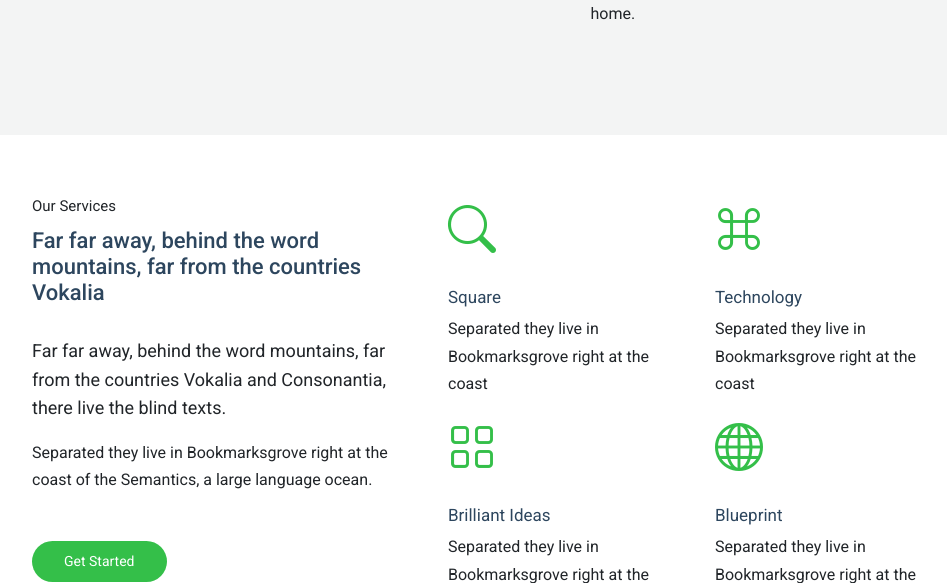
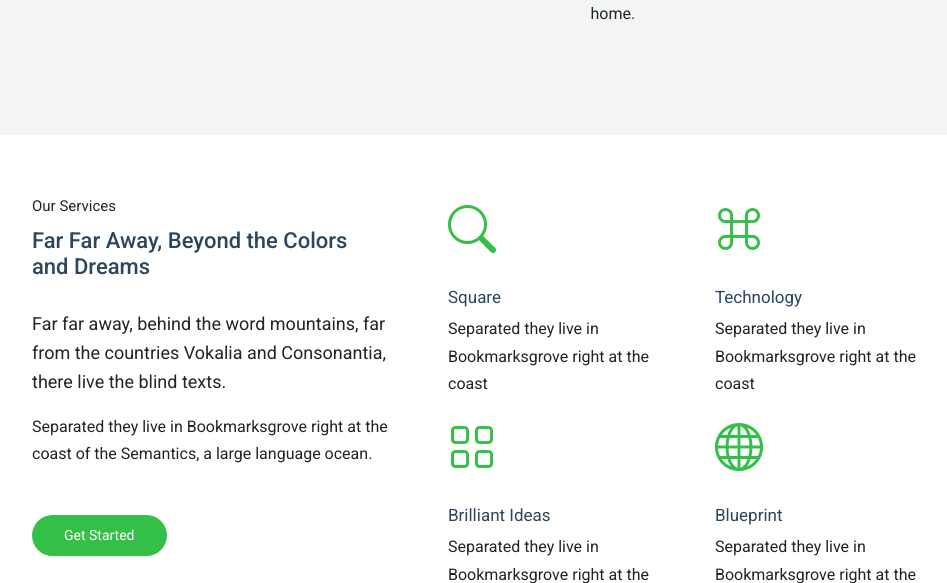
Before and after one commit to abby2395/landing-page-apus, a Django app: page / in a window 1280 px wide. Shown: the part 1900-2483 px from the top of the page, without its empty margins (145-1092 px from the left). Run offline with Django 5.2, Linux system fonts and the light colour scheme; some libraries are stand-ins or nearby versions.

Commit message:
Edited survices

```diff
--- a/surveyApp/templates/index.html
+++ b/surveyApp/templates/index.html
@@ -136,8 +136,7 @@
           <div class="col-md-6 col-lg-4">
             <span class="content-subtitle">Our Services</span>
             <h2 class="content-title">
-              Far far away, behind the word mountains, far from the countries
-              Vokalia
+              Far Far Away, Beyond the Colors and Dreams
             </h2>
             <p class="lead">
               Far far away, behind the word mountains, far from the countries
```
